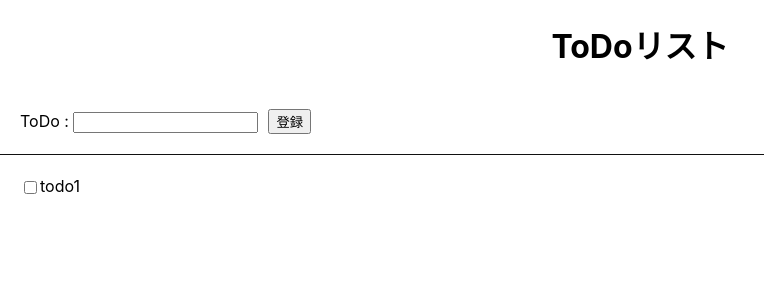
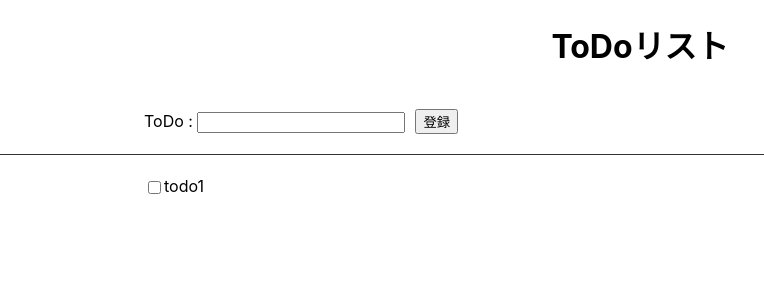
Before and after one commit to HarukaM0704/lesson, a React (Create React App) app in the folder todolist/: page / in a window 1280 px wide. Shown: the top 300 px of the page, without its empty margins (0-764 px from the left). Built offline with nearby package versions, Linux system fonts and the light colour scheme.

Commit message:
css correct

```diff
--- a/todolist/src/App.css
+++ b/todolist/src/App.css
@@ -1,4 +1,5 @@
 .container {
+  margin: 0 auto;
   width: 80%;
 }
 
@@ -7,8 +8,12 @@ header h1{
 }
 
 .add-wrapper {
-  border-bottom: 1px solid #111;
+  border-bottom: 1px solid #333;
   padding: 20px;
+}
+
+.add-wrapper input {
+  width: 200px;
 }
 
 .add-wrapper label {
@@ -19,6 +24,7 @@ header h1{
   padding: 20px;
 }
 
+/*チェックボックスとテキストを同じ高さにする（垂直方向の中心をそろえる）*/
 .list-wrapper input,
 .list-wrapper label
 {
```
